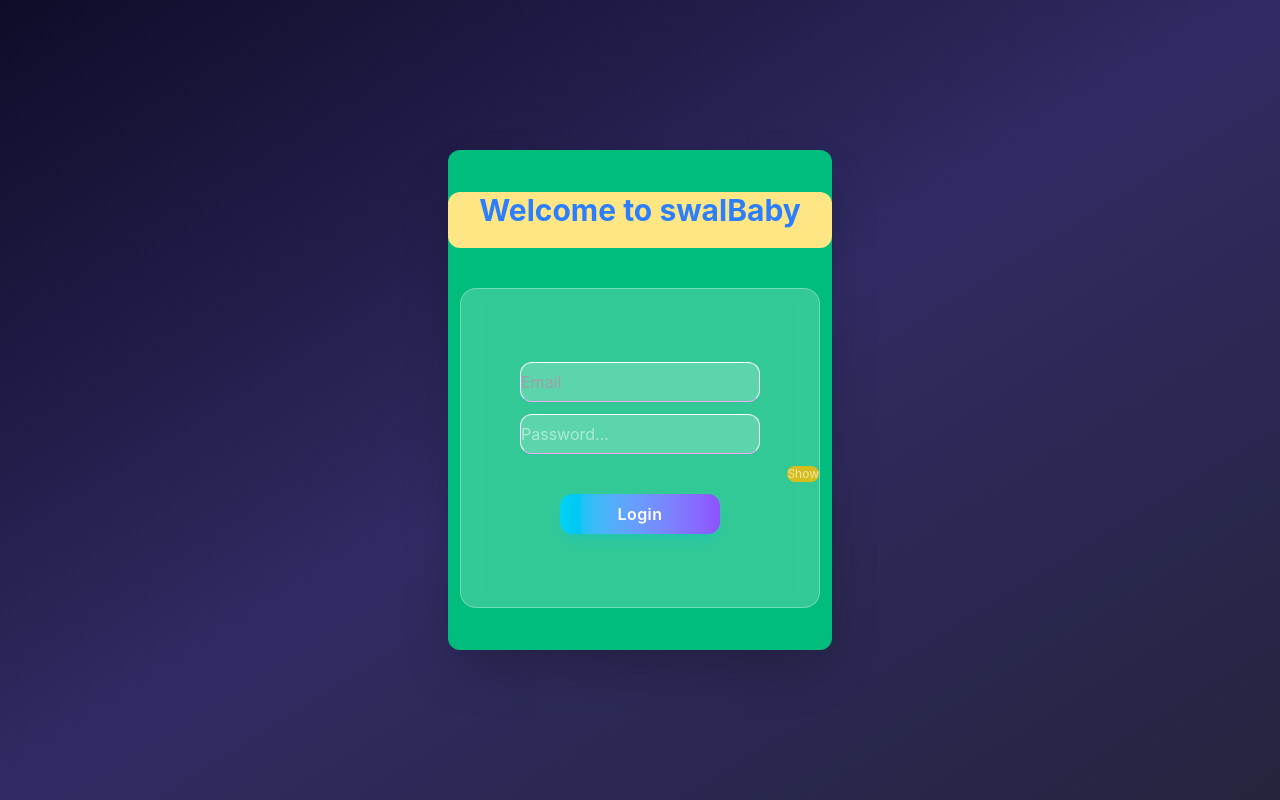
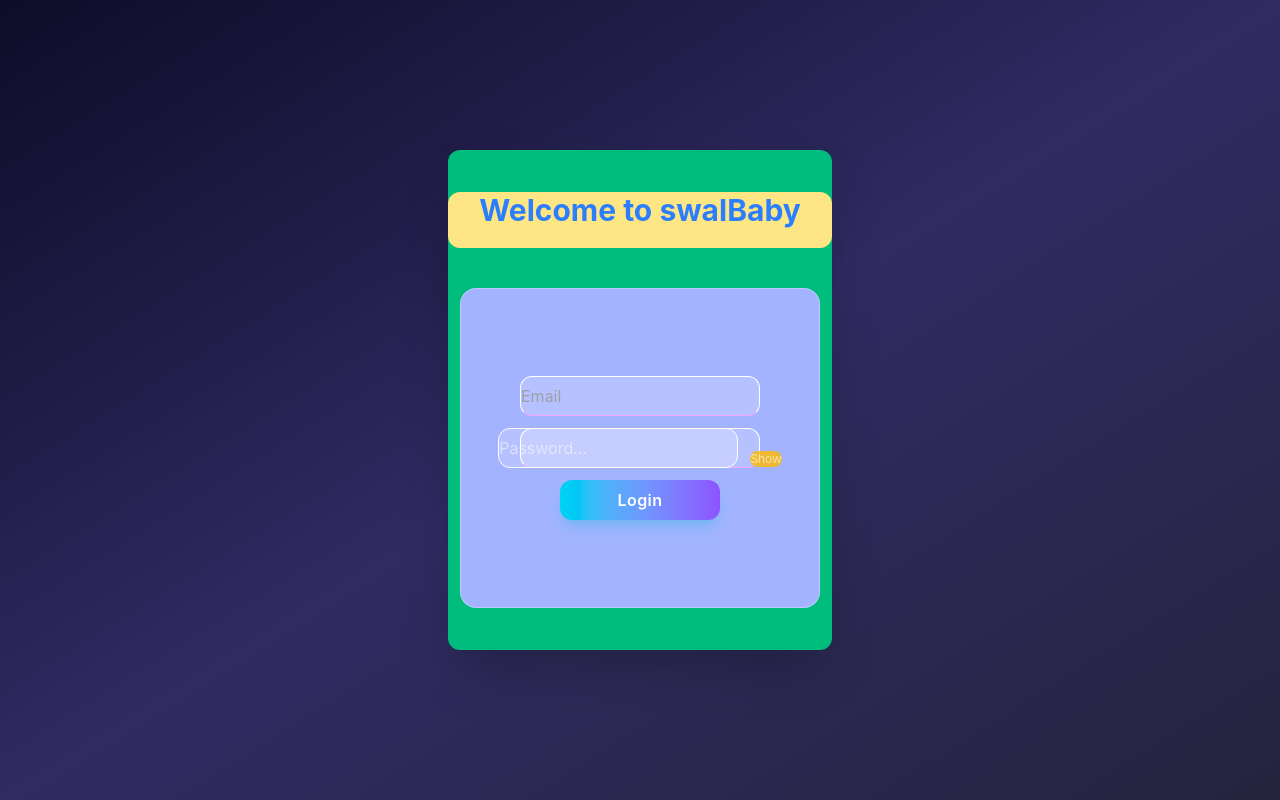
Before and after one commit to sudarshankhatri3/FullStack, a React app in the folder frontend/: page /login in a window 1280 px wide. Built offline with nearby package versions, Linux system fonts and the light colour scheme; the HTML template or start-up script is replaced by a standard one.

Commit message:
ecommerce

```diff
--- a/frontend/src/pages/login.jsx
+++ b/frontend/src/pages/login.jsx
@@ -19,70 +19,25 @@ export default function LoginPage() {
       body: JSON.stringify(loginData),
     });
     if (!response.ok) {
-      alert("Respond not found !!");
+      console.log(JSON.stringify(response))
+      alert("Error", JSON.stringify(response));
+      return;
     }
+    localStorage.getItem('access')
     alert("login sucessfully");
   }
 
   return (
     <>
-      {/* <div className="bg-emerald-500 min-h-[500px] w-60 flex flex-col justify-center items-center gap-3 sm:w-72 md:w-80 lg:w-96 flex-wrap rounded-xl">
-        <div className="font-bold text-3xl  bg-amber-200 rounded-xl sm:text-3xl md:text-5xl lg:text-6xl  bg-amber-200 rounded-xl">
-          <h3 className="text-blue-500 hover:bg-emerald-200 rounded-xl ">
-            Welcome to swalBaby
-          </h3>
-        </div>
-
-        <form className="bg-gray-500  mt-20 p-4 min-h-50 rounded-2xl w-60 flex flex-col justify-center items-center">
-          <input
-            className="login__input"
-            type="email"
-            value={loginData.email}
-            onChange={(e) =>
-              setLoginData({ ...loginData, email: e.target.value })
-            }
-            placeholder="Email"
-          />
-
-          {loginData.email}
-
-          <input
-            className="login__input"
-            type={showPassword ? "text" : "password"}
-            value={loginData.password}
-            onChange={(e) =>
-              setLoginData({ ...loginData, password: e.target.value })
-            }
-            placeholder="Password..."
-          />
-          <button
-            className="bg-amber-400"
-            type="button"
-            onClick={() => setShowPassword(!showPassword)}
-          >
-            {showPassword ? "show" : "hide"}
-          </button>
-
-          <button
-            onClick={loginUser}
-            type="button"
-            className="login__toggle-btn"
-          >
-            login
-          </button>
-        </form>
-      </div> */}
       <div className="min-h-screen  bg-gradient-to-br from-[#0f0c29] via-[#302b63] to-[#24243e] flex items-center justify-center p-4">
         <div className="bg-emerald-500 min-h-[500px] w-full max-w-[240px] sm:max-w-[288px] md:max-w-[320px] lg:max-w-[384px] flex flex-col justify-center items-center gap-10 rounded-xl px-4 py-8 shadow-2xl mx-auto">
-
           <div className="bg-amber-200 w-full min-h-14  rounded-xl px-4 py-2 font-bold text-3xl sm:text-xl md:text-xl lg:text-3xl text-center">
             <h3 className="text-blue-500 hover:bg-emerald-200 self-center rounded-xl px-2 py-1 transition-colors duration-200">
               Welcome to swalBaby
             </h3>
           </div>
 
-
-          <form className="bg-white/20   w-90 min-h-80 backdrop-blur-md border border-white/30 mt-5 p-5 rounded-2xl focus:text-blue-800 flex flex-col justify-center items-center gap-3">
+          <form className="bg-indigo-300   w-90 min-h-80 backdrop-blur-md border border-white/30 mt-5 p-5 rounded-2xl focus:text-blue-800 flex flex-col justify-center items-center gap-3">
             <input
               type="email"
               value={loginData.email}
@@ -93,8 +48,7 @@ export default function LoginPage() {
               className="w-60 min-h-10  px-4 py-3 rounded-xl bg-white/20 border border-b-fuchsia-300 text-white placeholder-zinc-400 text-sm md:text-base outline-none focus:border-cyan-400 focus:ring-2 focus:ring-cyan-400/30 transition-all duration-200"
             />
 
-
-            {/* Password Input */}
+            <div className=" w-60 min-h-10 flex justify-center items-center gap-3 py-3 rounded-xl bg-white/20 border border-b-fuchsia-300 text-white placeholder-white/50 text-sm md:text-base outline-none focus:border-cyan-400 focus:ring-2 focus:ring-cyan-400/30 transition-all duration-200">
               <input
                 type={showPassword ? "text" : "password"}
                 value={loginData.password}
@@ -102,7 +56,7 @@ export default function LoginPage() {
                   setLoginData({ ...loginData, password: e.target.value })
                 }
                 placeholder="Password..."
-              className="w-60 min-h-10 px-4 py-3 rounded-xl bg-white/20 border border-b-fuchsia-300 text-white placeholder-white/50 text-sm md:text-base outline-none focus:border-cyan-400 focus:ring-2 focus:ring-cyan-400/30 transition-all duration-200"
+                className="w-60 min-h-10 px-4 py-3 rounded-xl bg-white/20 border text-blue placeholder-white/50 text-sm md:text-base outline-none focus:border-cyan-400 focus:ring-2 focus:ring-cyan-400/30 transition-all duration-200"
               />
 
               {/* Show/Hide Password */}
@@ -113,6 +67,7 @@ export default function LoginPage() {
               >
                 {showPassword ? "Hide" : "Show"}
               </button>
+            </div>
 
             {/* Login Button */}
             <button
--- a/frontend/src/pages/signup.jsx
+++ b/frontend/src/pages/signup.jsx
@@ -40,6 +40,7 @@ export default function SignPage() {
       console.log(data)
       if (!response.ok) {
         alert("Error: " + JSON.stringify(data));
+        return
       }
       alert("Signup sucessfully");
     } catch (error) {
```
Also changed, not shown: 1 other file (tests, documents, lock files or other folders). Lines whose indentation alone changed are shown as unchanged.
